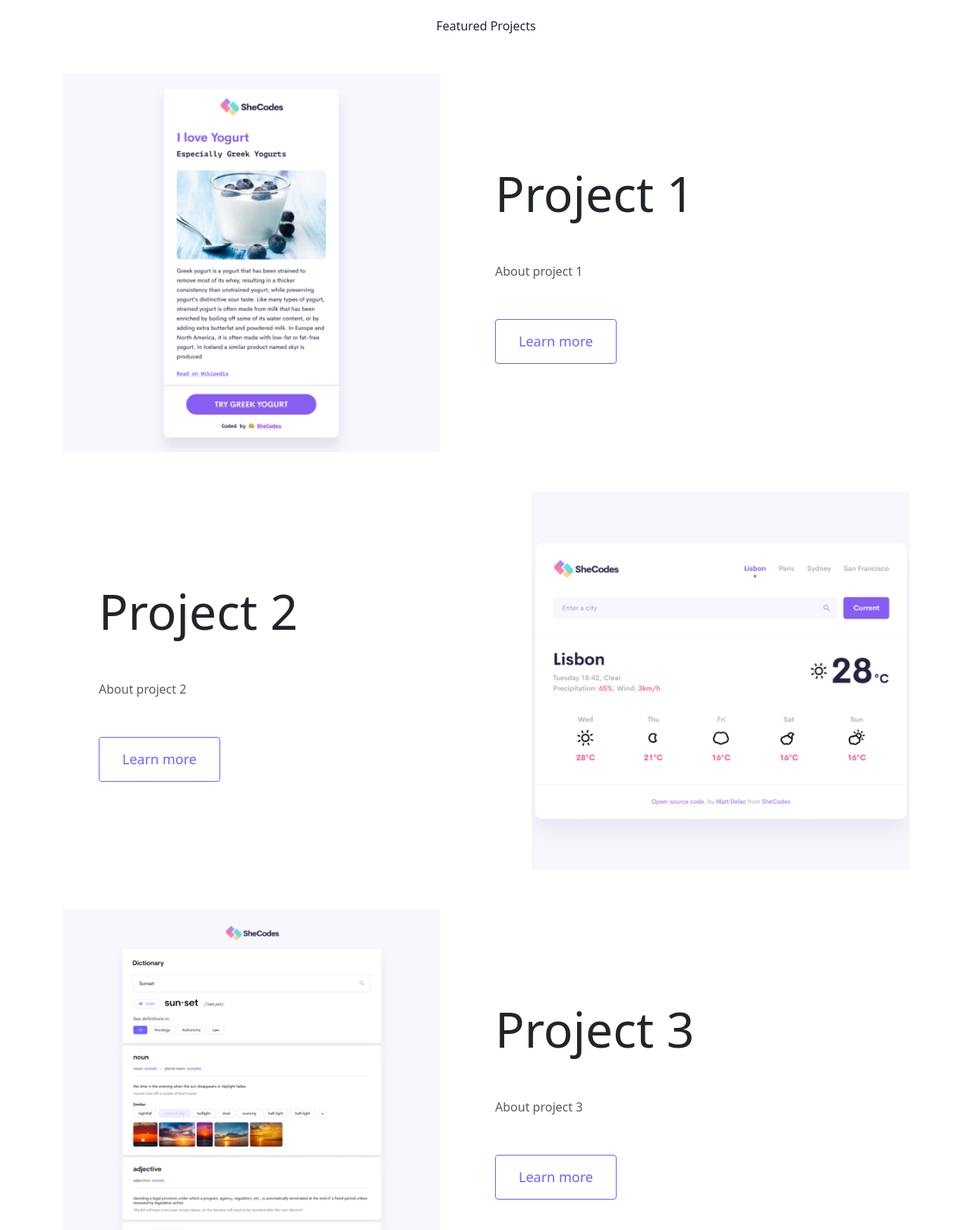
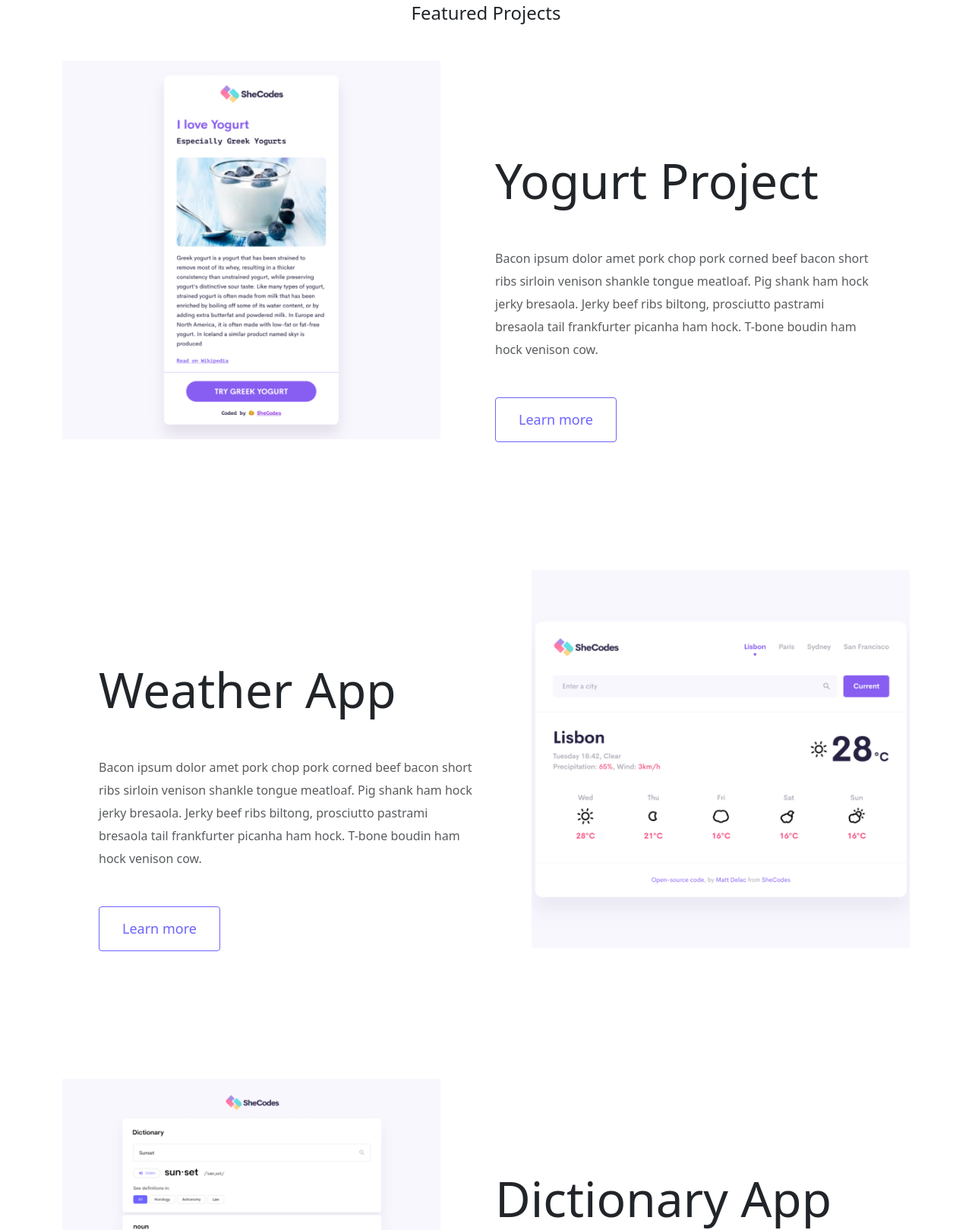
Before and after one commit to aubreyjustine713/portfolio-project, a plain HTML site: page index.html in a window 1280 px wide. Shown: the part 739-2358 px from the top of the page at 76% size. Drawn offline with nearby package versions, Linux system fonts and the light colour scheme.

Commit message:
Small clean up

```diff
--- a/index.html
+++ b/index.html
@@ -31,35 +31,62 @@
         <a href="#" class="btn btn-branding">Contact me</a>
       </div>
     </div>
-    <p class="text-center m-5">Featured Projects</p>
+    <h4 class="text-center m-5">Featured Projects</h4>
     <div class="container">
       <div class="row mb-5">
-        <div class="col d-none d-md-block">
-          <img src="/images/project-1.png" class="img-fluid" alt="" />
+        <div class="col d-none d-lg-block">
+          <img
+            src="/images/project-1.png"
+            class="img-fluid"
+            alt="Yogurt project website"
+          />
         </div>
         <div class="col project-description">
-          <h3 class="mb-5">Project 1</h3>
-          <p class="mb-5 text-muted">About project 1</p>
+          <h3 class="mb-5">Yogurt Project</h3>
+          <p class="mb-5 text-muted">
+            Bacon ipsum dolor amet pork chop pork corned beef bacon short ribs
+            sirloin venison shankle tongue meatloaf. Pig shank ham hock jerky
+            bresaola. Jerky beef ribs biltong, prosciutto pastrami bresaola tail
+            frankfurter picanha ham hock. T-bone boudin ham hock venison cow.
+          </p>
           <a href="#" class="btn btn-branding-outline">Learn more</a>
         </div>
       </div>
       <div class="row mb-5">
         <div class="col project-description">
-          <h3 class="mb-5">Project 2</h3>
-          <p class="mb-5 text-muted">About project 2</p>
+          <h3 class="mb-5">Weather App</h3>
+          <p class="mb-5 text-muted">
+            Bacon ipsum dolor amet pork chop pork corned beef bacon short ribs
+            sirloin venison shankle tongue meatloaf. Pig shank ham hock jerky
+            bresaola. Jerky beef ribs biltong, prosciutto pastrami bresaola tail
+            frankfurter picanha ham hock. T-bone boudin ham hock venison cow.
+          </p>
           <a href="#" class="btn btn-branding-outline">Learn more</a>
         </div>
-        <div class="col d-none d-md-block">
-          <img src="/images/project-2.png" class="img-fluid" alt="" />
+        <div class="col d-none d-lg-block">
+          <img
+            src="/images/project-2.png"
+            class="img-fluid"
+            alt="Weather app website"
+          />
         </div>
       </div>
       <div class="row">
-        <div class="col d-none d-md-block">
-          <img src="/images/project-3.png" class="img-fluid" alt="" />
+        <div class="col d-none d-lg-block">
+          <img
+            src="/images/project-3.png"
+            class="img-fluid"
+            alt="Dictionary app website"
+          />
         </div>
         <div class="col project-description">
-          <h3 class="mb-5">Project 3</h3>
-          <p class="mb-5 text-muted">About project 3</p>
+          <h3 class="mb-5">Dictionary App</h3>
+          <p class="mb-5 text-muted">
+            Bacon ipsum dolor amet pork chop pork corned beef bacon short ribs
+            sirloin venison shankle tongue meatloaf. Pig shank ham hock jerky
+            bresaola. Jerky beef ribs biltong, prosciutto pastrami bresaola tail
+            frankfurter picanha ham hock. T-bone boudin ham hock venison cow.
+          </p>
           <a href="#" class="btn btn-branding-outline">Learn more</a>
         </div>
       </div>
--- a/styles.css
+++ b/styles.css
@@ -19,6 +19,9 @@ h2 {
 h3 {
   font-size: 64px;
 }
+h4 {
+  font-size: 24px;
+}
 p {
   font-weight: normal;
   font-size: 16px;
@@ -28,7 +31,7 @@ p {
 .hero p {
   font-size: 24pt;
   font-family: var(--default-font-family);
-  line-height: 2;
+  line-height: 1.5;
 }
 .hero {
   background-color: var(--secondary-color);
```
